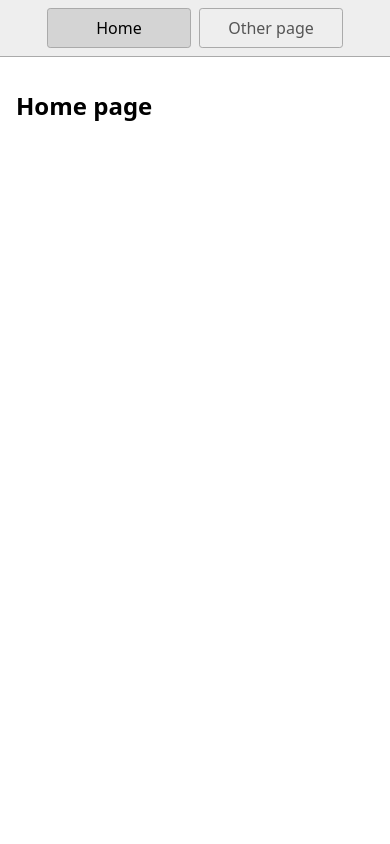
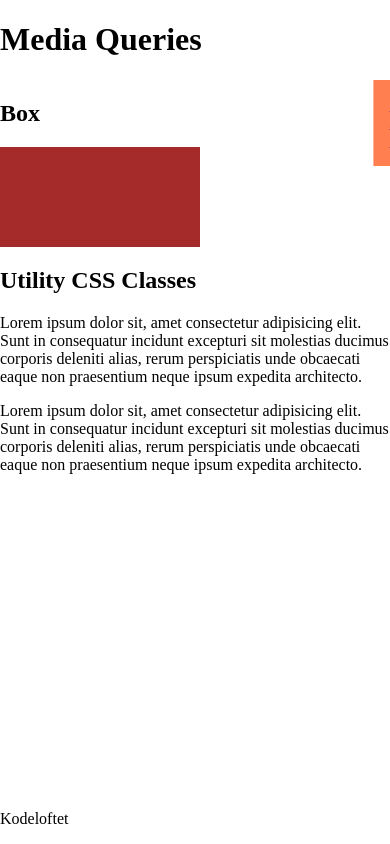
Before and after one commit to LarsGJobloop/kodeloftet-gruppe-10-media-querries, a website: page index.html in a window 390 px wide. Drawn offline with Linux system fonts and the light colour scheme.

Commit message:
setup responsive layout

```diff
--- a/index.html
+++ b/index.html
@@ -4,20 +4,58 @@
     <title>Home</title>
     <meta charset="UTF-8" />
     <meta name="viewport" content="width=device-width" />
-    <!--
-      Need a visual blank slate?
-      Remove all code in `styles.css`!
-    -->
+    <link
+      rel="stylesheet"
+      href="https://raw.githubusercontent.com/LarsGJobloop/kodeloftet-gruppe-10-media-querries/main/styles.css"
+    />
     <link rel="stylesheet" href="styles.css" />
-    <script type="module" src="script.js"></script>
   </head>
   <body>
-    <nav>
-      <a href="/" aria-current="page">Home</a>
-      <a href="/page2.html">Other page</a>
-    </nav>
-    <main>
-      <h1>Home page</h1>
-    </main>
+    <header>
+      <h1>Media Queries</h1>
+    </header>
+
+    <div class="content-area">
+      <main>
+        <section>
+          <h2>Box</h2>
+
+          <div class="track">
+            <div class="box"></div>
+          </div>
+        </section>
+
+        <section>
+          <h2 class="underline font-bold">Utility CSS Classes</h2>
+
+          <p>
+            Lorem ipsum dolor sit, amet consectetur adipisicing elit. Sunt in
+            consequatur incidunt excepturi sit molestias ducimus corporis
+            deleniti alias, rerum perspiciatis unde obcaecati eaque non
+            praesentium neque ipsum expedita architecto.
+          </p>
+          <p>
+            Lorem ipsum dolor sit, amet consectetur adipisicing elit. Sunt in
+            consequatur incidunt excepturi sit molestias ducimus corporis
+            deleniti alias, rerum perspiciatis unde obcaecati eaque non
+            praesentium neque ipsum expedita architecto.
+          </p>
+
+          <img class="width-" src="assset/diagram.jpg" alt="" />
+        </section>
+      </main>
+
+      <aside class="bg-accent transition-slowly">
+        <nav class="flex-col">
+          <a href="">Home</a>
+          <a href="">About</a>
+          <a href="">Contact</a>
+        </nav>
+      </aside>
+    </div>
+
+    <footer>
+      <p>Kodeloftet</p>
+    </footer>
   </body>
 </html>
--- a/script.js
+++ /dev/null
@@ -1 +0,0 @@
-console.log('Hello!');
--- a/styles.css
+++ b/styles.css
@@ -1,46 +1,85 @@
-* {
-  box-sizing: border-box;
+body {
+  margin: 0px;
+  min-height: 100vh;
+  display: flex;
+  flex-direction: column;
+}
+.content-area {
+  flex-grow: 1;
+  display: flex;
+  position: relative;
+  overflow: hidden;
+}
+.content-area > main {
+  flex-grow: 1;
+}
+.content-area > aside {
+  padding: 1rem;
+
+  position: absolute;
+  right: 0px;
+  translate: 80%;
+}
+.content-area > aside:hover {
+  translate: 0%;
 }
 
-body {
-  margin: 0;
-  font-family: system-ui, sans-serif;
-  color: black;
-  background-color: white;
+@media (min-width: 400px) {
+  .content-area > aside {
+    position: initial;
+    translate: 0%;
+  }
 }
 
-nav {
-  display: flex;
-  flex-wrap: wrap;
-  align-items: center;
-  justify-content: center;
-  padding: 0.5rem;
-  gap: 0.5rem;
-  border-bottom: solid 1px #aaa;
-  background-color: #eee;
+/* Utility */
+.bg-primary {
+  background-color: burlywood;
 }
 
-nav a {
-  display: inline-block;
-  min-width: 9rem;
-  padding: 0.5rem;
-  border-radius: 0.2rem;
-  border: solid 1px #aaa;
-  text-align: center;
-  text-decoration: none;
-  color: #555;
+.bg-accent {
+  background-color: coral;
 }
 
-nav a[aria-current='page'] {
-  color: #000;
-  background-color: #d4d4d4;
+.transition-quickly {
+  transition: all 200ms ease-in-out;
 }
 
-main {
-  padding: 1rem;
+.transition-slowly {
+  transition: all 400ms ease-in-out;
 }
 
-h1 {
-  font-weight: bold;
-  font-size: 1.5rem;
+.floating {
+  box-shadow: 2px 2px 8px 4px rgba(0, 0, 0, 0.2);
 }
+
+.flex-col {
+  display: flex;
+  flex-direction: column;
+}
+
+.grow {
+  flex-grow: 1;
+}
+
+/* Box Styling */
+/* Default always active styling */
+.box {
+  width: 100px;
+  height: 100px;
+  background-color: thistle;
+  transition: all 200ms linear;
+}
+
+/* Only active on screens broader than 200px */
+@media (200px < width < 399px) {
+  .box {
+    width: 200px;
+    background-color: brown;
+  }
+}
+
+@media (min-width: 400px) {
+  .box {
+    background-color: turquoise;
+  }
+}
```
Also changed, not shown: page2.html (deleted, +0 -19 lines), 1 other file.
